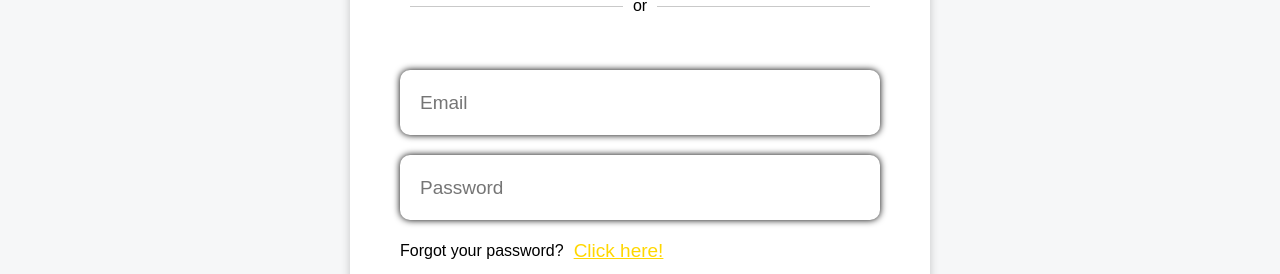
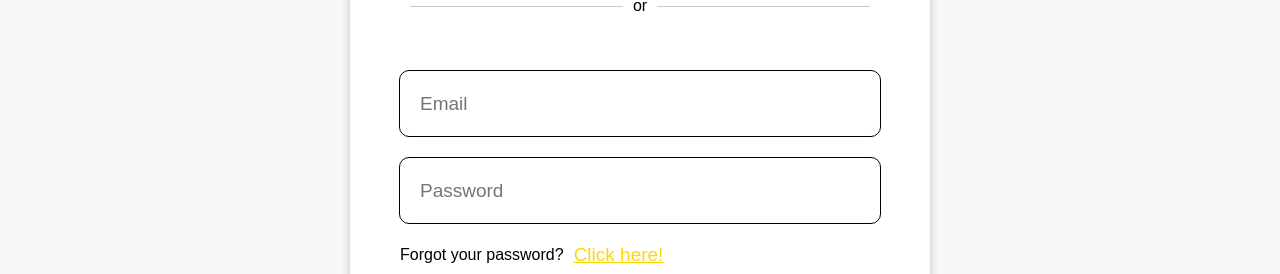
Before and after one commit to JasonGuanUCSE/SENG401GP19PROJECT, a React (Create React App) app in the folder my-app/: page / in a window 1280 px wide. Shown: the part 414-688 px from the top of the page. Built offline with nearby package versions, Linux system fonts and the light colour scheme.

Commit message:
Button changes

```diff
--- a/my-app/src/Components/LoginSignup/LoginSignup.css
+++ b/my-app/src/Components/LoginSignup/LoginSignup.css
@@ -142,7 +142,7 @@ body {
     width: 480px;
     height: 65px;
     background: #ffffff;
-    box-shadow: 0 0 7px rgba(0, 0, 0, 1);
+    border: 1px solid #000000;
     border-radius: 10px;
 }
 
```
